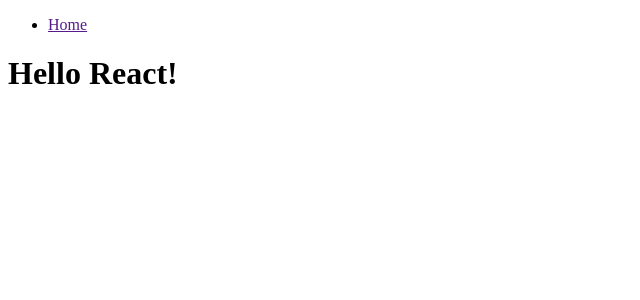
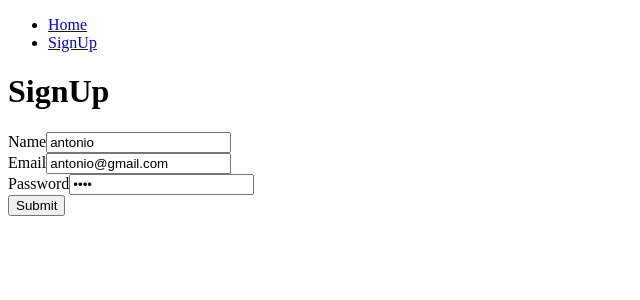
Before and after one commit to ToniPerea/React-Login, a React (Create React App) app in the folder client/: page /signup in a window 1280 px wide. Shown: the top 300 px of the page, without its empty margins (0-640 px from the left). Built offline with nearby package versions, Linux system fonts and the light colour scheme; the HTML template or start-up script is replaced by a standard one.

Commit message:
casi todo el signup

```diff
--- a/client/package.json
+++ b/client/package.json
@@ -6,10 +6,12 @@
     "@testing-library/jest-dom": "^5.12.0",
     "@testing-library/react": "^11.2.6",
     "@testing-library/user-event": "^12.8.3",
+    "axios": "^0.21.1",
     "react": "^17.0.2",
     "react-dom": "^17.0.2",
     "react-router-dom": "^5.2.0",
     "react-scripts": "4.0.3",
+    "react-toastify": "^7.0.4",
     "web-vitals": "^1.1.1"
   },
   "scripts": {
--- a/client/src/Routes.js
+++ b/client/src/Routes.js
@@ -1,12 +1,14 @@
 import React from 'react'
 import {BrowserRouter, Switch, Route} from 'react-router-dom'
 import App from './App'
+import Signup from './auth/Signup'
 
 const Routes = () => {
     return (
         <BrowserRouter>
             <Switch>
-                <Route path="/" component={App} />
+                <Route path="/" exact component={App} />
+                <Route path="/signup" exact component={Signup} />
             </Switch>
         </BrowserRouter>
     )
--- /dev/null
+++ b/client/src/auth/Signup.js
@@ -0,0 +1,64 @@
+import React, {useState} from 'react'
+import { Link, Redirect } from 'react-router-dom'
+import Layout from '../core/Layout'
+import axios from 'axios'
+import {ToastContainer , toast} from 'react-toastify'
+
+import 'react-toastify/dist/ReactToastify.min.css'
+
+const Signup = () => {
+    const [values, setValues] = useState({
+        name: 'antonio',
+        email: 'antonio@gmail.com',
+        password: '1234',
+        buttonText: 'Submit'
+    });
+
+    const {name,email,password,buttonText} = values
+
+    const handleChange = (name) => (event) => {
+        //
+    }
+
+    const clickSubmit = event => {
+        //
+    }
+
+    const signupForm = () => (
+        <form>
+            <div className="form-group">
+                <lable className="text-mited">Name</lable>
+                <input onChange={handleChange('name')} value={name} type="text" className="form-control" />
+            </div>
+
+            <div className="form-group">
+                <lable className="text-mited">Email</lable>
+                <input onChange={handleChange('email')} value={email} type="email" className="form-control" />
+            </div>
+
+            <div className="form-group">
+                <lable className="text-mited">Password</lable>
+                <input onChange={handleChange('password')} value={password} type="password" className="form-control" />
+            </div>
+
+            <div>
+                <button className="btn btn-primary" onClick={clickSubmit}>
+                    {buttonText}
+                </button>
+            </div>
+        </form>
+    )
+
+
+    return (<Layout>
+        <div className="col-md-6 offset-md-3">
+        <ToastContainer />
+        <h1 className="p-5 text-center">SignUp</h1>
+        {signupForm()}
+        </div>
+    </Layout>
+    )
+}
+
+
+export default Signup;
--- a/client/src/core/Layout.js
+++ b/client/src/core/Layout.js
@@ -6,8 +6,13 @@ const Layout = ({ children }) => {
   const nav = () => (
     <ul className="nav nav-tabs bg-primary">
       <li className="nav-item">
-        <Link href="/" className="text-light nav-link">
+        <Link to="/" className="text-light nav-link">
           Home
+        </Link>
+      </li>
+      <li className="nav-item">
+        <Link to="/signup" className="text-light nav-link">
+          SignUp
         </Link>
       </li>
     </ul>
```
Also changed, not shown: 1 other file (tests, documents, lock files or other folders).
